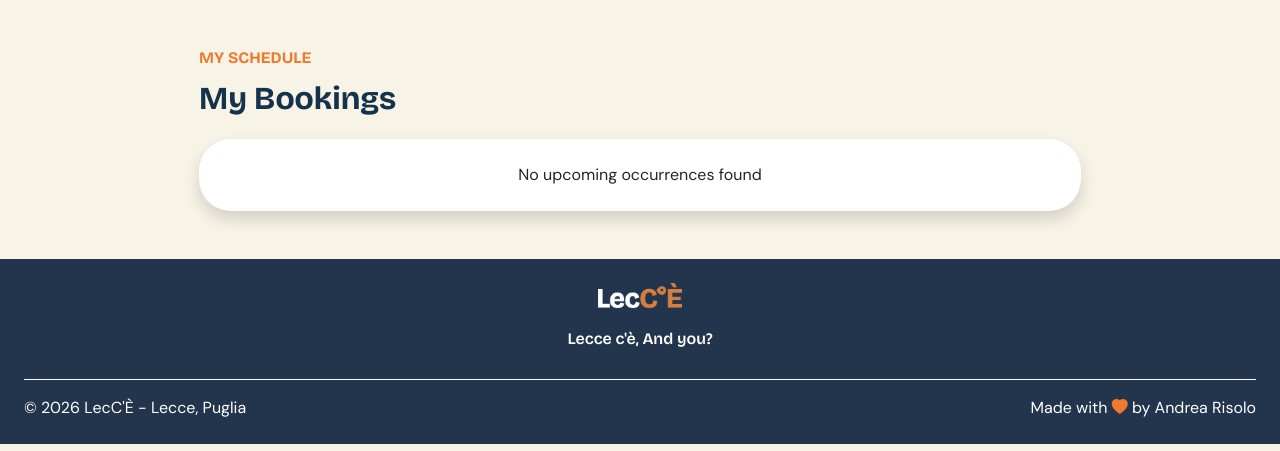
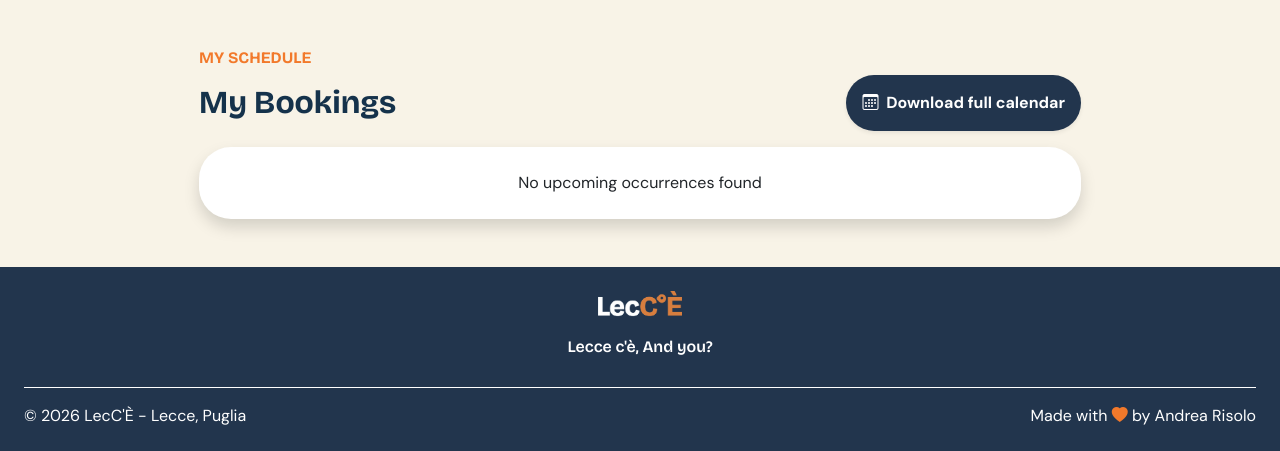
Before and after one commit to NotNandRea/lec-ce, a Flask app: page /schedule in a window 1280 px wide. Shown: the part 64-515 px from the top of the page. Run offline with Flask 3, Linux system fonts and the light colour scheme; the visitor is signed in with stand-in values (Sample User, id 1); data comes from the database, SQL or seed files in the repository.

Commit message:
Feat: implement mailto functionality in reservation details Feat: implement download calendar in .ics

```diff
--- a/app.py
+++ b/app.py
@@ -1,7 +1,7 @@
 import os
 from dotenv import load_dotenv
 
-from flask import Flask, flash, redirect, render_template, request, url_for
+from flask import Flask, flash, redirect, render_template, request, url_for, Response
 from flask_login import LoginManager, login_user, login_required, logout_user, current_user
 
 from database.models import occurrence
@@ -34,6 +34,8 @@ import uuid
 from werkzeug.security import generate_password_hash
 from werkzeug.utils import secure_filename
 from datetime import date, datetime, timedelta
+from ics import Calendar, Event
+from zoneinfo import ZoneInfo
 
 
 
@@ -373,8 +375,6 @@ def tours():
 
     return render_template("tours.html", today=today, tours=tours)
 
-#TODO: quando un tour finisce, le reservation attive vengono sottratte? perchè altrimenti il tour è sempre incancellabile
-# si potrebbe oltre che per attive, per data futura
 @app.route("/tour/<id>")
 def tour(id):
 
@@ -396,7 +396,7 @@ def tour(id):
     theme=tour.theme.name.lower()
     avaiable_days=days_to_numbers.days_to_numbers(tour)
 
-    has_active_reservations=reservations_dao.count_reservations_by_tour_id(tour.id, "active")
+    has_active_reservations=reservations_dao.count_reservations_by_tour_id(tour.id, "active", today)
     has_reservations=reservations_dao.count_reservations_by_tour_id(tour.id)
 
     return render_template("tour.html", tour=tour, theme=theme, avaiable_days=avaiable_days, today=today, has_active_reservations=has_active_reservations, has_reservations=has_reservations)
@@ -856,6 +856,9 @@ def edit_tour_post(id):
 @login_required
 @guide_required
 def delete_tour(id):
+
+    today = date.today()
+
     tour=tours_dao.get_tour_by_id(id)
 
     if tour is None:
@@ -866,7 +869,7 @@ def delete_tour(id):
         flash("You are not authorized to delete this tour", "negative")
         return redirect(url_for("home"))
 
-    if reservations_dao.count_reservations_by_tour_id(tour.id, "active") > 0:
+    if reservations_dao.count_reservations_by_tour_id(tour.id, "active", today) > 0:
         flash("You cannot edit a tour that has active reservations", "negative")
         return redirect(url_for("home"))
 
@@ -880,7 +883,6 @@ def delete_tour(id):
 
 # OCCURRENCE MANAGEMENT FOR GUIDES
 
-#TODO: cosa succede se tutte le persone hanno cancellato la prenotazione? forse dovrei cancellare l'occurrence
 @app.route("/occurrences/<id>")
 @login_required
 @guide_required
@@ -996,7 +998,7 @@ def submit_report(id):
 
     return redirect(url_for("occurrence_details", id=id))
 
-# BOOKING MANAGEMENT
+# RESERVATIONS MANAGEMENT
 
 @app.route("/tours/<id>/book", methods=["POST"])
 @login_required
@@ -1225,3 +1227,80 @@ def delete_reservation(id):
 
     flash("Reservation canceled successfully", "positive")
     return redirect(url_for("my_profile"))
+
+@app.route("/reservations/<id>/calendar")
+@login_required
+@participant_required
+def add_reservation_to_calendar(id):
+
+    zone = ZoneInfo("Europe/Rome")
+
+    #check ownership of the reservation
+    reservation=reservations_dao.get_reservation_by_id(id)
+    if reservation is None:
+        flash("Reservation not found", "negative")
+        return redirect(url_for("my_profile"))
+
+    if reservation.participant_id != current_user.id:
+        flash("You are not authorized to view this reservation", "negative")
+        return redirect(url_for("my_profile"))
+
+    reservation.occurrence = occurrencies_dao.get_occurrence_by_id(reservation.occurrence_id)
+    reservation.occurrence.tour = tours_dao.get_tour_by_id(reservation.occurrence.tour_id)
+
+    calendar = Calendar()
+    event = Event()
+
+    event.name = reservation.occurrence.tour.title
+    start_datetime = datetime.combine(reservation.occurrence.date, datetime.strptime(reservation.occurrence.start_time, "%H:%M").time(), tzinfo=zone)
+    end_datetime = start_datetime + timedelta(minutes=reservation.occurrence.tour.duration)
+    event.begin = start_datetime
+    event.end = end_datetime
+
+    calendar.events.add(event)
+
+    response = Response(calendar.serialize(), mimetype='text/calendar')
+
+    return response
+
+@app.route("/me/calendar")
+@login_required
+def my_calendar():
+
+    calendar = Calendar()
+    zone = ZoneInfo("Europe/Rome")
+
+    if current_user.role == "guide":
+        occurrences = occurrencies_dao.get_not_empty_occurrences_by_guide_id(current_user.id)
+        for occurrence in occurrences:
+            occurrence.tour = tours_dao.get_tour_by_id(occurrence.tour_id)
+            occurrence.reservations = reservations_dao.get_active_reservations_by_occurrence_id(occurrence.id)
+
+            event = Event()
+            event.name = occurrence.tour.title
+            start_datetime = datetime.combine(occurrence.date, datetime.strptime(occurrence.start_time, "%H:%M").time(), tzinfo=zone)
+            end_datetime = start_datetime + timedelta(minutes=occurrence.tour.duration)
+            event.begin = start_datetime
+            event.end = end_datetime
+
+            calendar.events.add(event)
+
+    else:
+        reservations = reservations_dao.get_active_reservations_by_participant_id(current_user.id)
+
+        for reservation in reservations:
+            reservation.occurrence = occurrencies_dao.get_occurrence_by_id(reservation.occurrence_id)
+            reservation.occurrence.tour = tours_dao.get_tour_by_id(reservation.occurrence.tour_id)
+
+            event = Event()
+            event.name = reservation.occurrence.tour.title
+            start_datetime = datetime.combine(reservation.occurrence.date, datetime.strptime(reservation.occurrence.start_time, "%H:%M").time(), tzinfo=zone)
+            end_datetime = start_datetime + timedelta(minutes=reservation.occurrence.tour.duration)
+            event.begin = start_datetime
+            event.end = end_datetime
+
+            calendar.events.add(event)
+
+    response = Response(calendar.serialize(), mimetype='text/calendar')
+
+    return response
--- a/database/daos/reservations.py
+++ b/database/daos/reservations.py
@@ -115,7 +115,7 @@ def get_active_reservations_by_occurrence_id(conn, cursor, occurrence_id):
     return reservation_list
 
 @connect_db
-def count_reservations_by_tour_id(conn, cursor, tour_id, state=None):
+def count_reservations_by_tour_id(conn, cursor, tour_id, state=None, after_date=None):
 
     query="SELECT COUNT(*) as count FROM reservations, tour_occurrences WHERE reservations.occurrence_id = tour_occurrences.id AND tour_occurrences.tour_id=(?)"
     parameters = (tour_id,)
@@ -123,6 +123,9 @@ def count_reservations_by_tour_id(conn, cursor, tour_id, state=None):
     if state is not None:
         query += " AND reservations.state=(?)"
         parameters += (state,)
+    if after_date is not None:
+        query += " AND tour_occurrences.date >= (?)"
+        parameters += (after_date.strftime("%Y-%m-%d"),)
 
     cursor.execute(query, parameters)
     count=cursor.fetchone()["count"]
--- a/templates/personal_schedule.html
+++ b/templates/personal_schedule.html
@@ -15,9 +15,16 @@
                     MY SCHEDULE
                 </h1>
 
-                <span class="lecce-text-impact lecce-secondary-color fw-bold mb-0 fs-2">
-                    {% if current_user.role == 'guide' %}Every tour I guide{% else %}My Bookings{% endif %}
-                </span>
+                <div class="d-flex justify-content-between align-items-center mb-3">
+                    <span class="lecce-text-impact lecce-secondary-color fw-bold mb-0 fs-2">
+                        {% if current_user.role == 'guide' %}Every tour I guide{% else %}My Bookings{% endif %}
+                    </span>
+                    <a href="{{ url_for('my_calendar') }}"
+                        class="btn lecce-btn lecce-secondary-background shadow-sm p-3 fw-bold">
+                        <i class="bi bi-calendar3 me-1"></i>
+                        Download full calendar
+                    </a>
+                </div>
 
             </div>
 
--- a/templates/reservation.html
+++ b/templates/reservation.html
@@ -218,8 +218,7 @@
                             </div>
                         </div>
 
-                        <!--TODO: implement mail to-->
-                        <a href="#" class="btn lecce-btn text-black border lecce-secondary-color">
+                        <a href="mailto:{{ reservation.occurrence.tour.guide.email }}?subject=Informations about tour: {{ reservation.occurrence.tour.title }}" class="btn lecce-btn text-black border lecce-secondary-color">
                             <i class="bi bi-envelope me-1"></i>
                             Contact
                         </a>
@@ -307,7 +306,7 @@
 
                 <!-- TODO: implement export calendar -->
                 <div class="col-6">
-                    <a href="#" class="btn lecce-btn lecce-secondary-background shadow-sm w-100 py-3 fw-bold">
+                    <a href="{{ url_for('add_reservation_to_calendar', id=reservation.id) }}" class="btn lecce-btn lecce-secondary-background shadow-sm w-100 py-3 fw-bold">
                         <i class="bi bi-calendar-plus me-2"></i>
                         Add to calendar
                     </a>
```
Also changed, not shown: templates/profile.html (+9 -1 lines).
